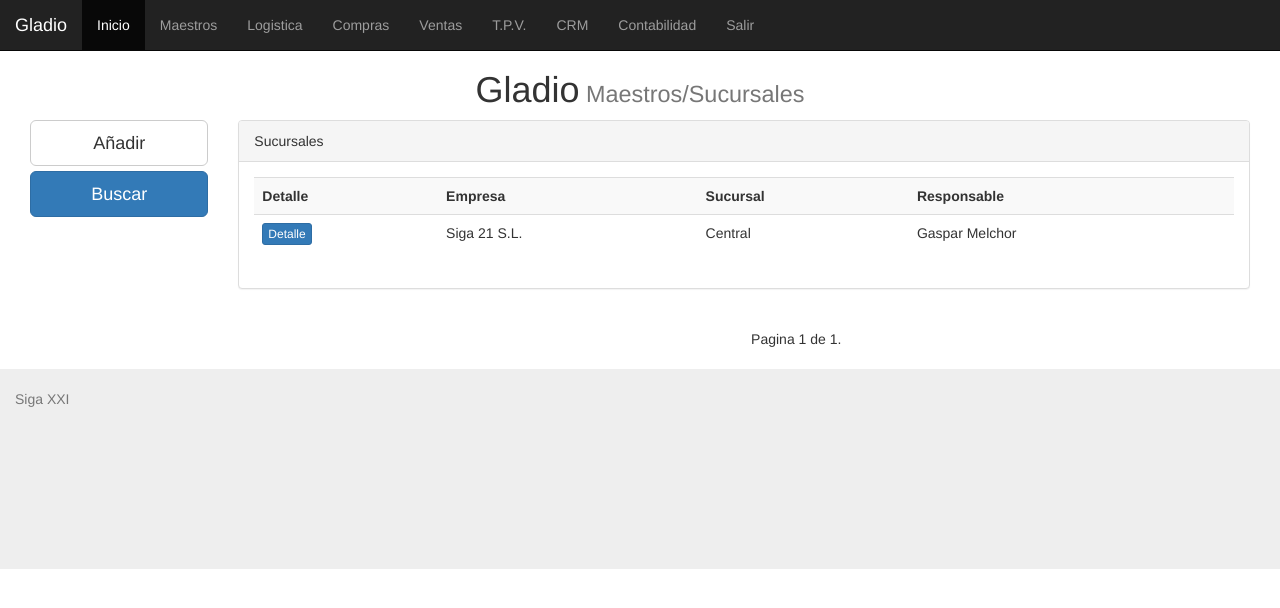
After one commit to jroca72/gladio, a Django app: page /sucursal/ in a window 1280 px wide. The commit adds this page. Shown: the top 608 px of the page. Run offline with Django 3.2, Linux system fonts and the light colour scheme; data comes from the database, SQL or seed files in the repository; some libraries are stand-ins or nearby versions.

Commit message:
'sucursales'

```diff
--- a/gladio/gladio/urls.py
+++ b/gladio/gladio/urls.py
@@ -6,7 +6,7 @@ from django.conf import settings
 from pugio import views
 from pugio.views import home, masters
 from pugio.views import ListaProvincia, ListaImpuesto, ListaPoblacion, ListaMoneda, ListaEmpresa
-
+from pugio.views import ListaSucursal
 urlpatterns = [
     url(r'^admin/', admin.site.urls),
     url(r'^$', views.home, name='home'),
@@ -16,6 +16,7 @@ urlpatterns = [
     url(r'^poblacion/',ListaPoblacion.as_view(), name = 'ListaPoblacion'),
     url(r'^moneda/',ListaMoneda.as_view(), name = 'ListaMoneda'),
     url(r'^empresa/',ListaEmpresa.as_view(), name = 'ListaEmpresa'),
+    url(r'^sucursal/',ListaSucursal.as_view(), name = 'ListaSucrusal'),
 ]
 
 if settings.DEBUG:
--- a/gladio/pugio/views.py
+++ b/gladio/pugio/views.py
@@ -5,7 +5,7 @@ from django.template import RequestContext
 from datetime import datetime, timedelta
 from django.utils import timezone
 from django.views.generic import ListView, DetailView
-from pugio.models import provincia, impuesto, poblacion, moneda, empresa
+from pugio.models import provincia, impuesto, poblacion, moneda, empresa, sucursal
 
 # vistas -----------------------------------------------------
 def home(request):
@@ -38,3 +38,8 @@ class ListaEmpresa(ListView):
 	queryset = empresa.objects.order_by('razon_social')
 	context_objects_name = 'empresa'
 	paginate_by = 10
+
+class ListaSucursal(ListView):
+	queryset = sucursal.objects.order_by('empresa')
+	context_objects_name = 'sucursal'
+	paginate_by = 10
--- a/gladio/templates/pugio/masters.html
+++ b/gladio/templates/pugio/masters.html
@@ -14,7 +14,7 @@
 		<a href="/impuesto" class="btn btn-default btn-lg btn-block">Impuestos</a>
 		<a href="#" class="btn btn-default btn-lg btn-block">Formas de Pago</a>
 		<a href="/empresa" class="btn btn-default btn-lg btn-block">Empresas</a>
-		<a href="#" class="btn btn-default btn-lg btn-block">Sucursal</a>
+		<a href="/sucursal" class="btn btn-default btn-lg btn-block">Sucursal</a>
 		<a href="#" class="btn btn-default btn-lg btn-block">Almacenes</a>
 		<a href="#" class="btn btn-default btn-lg btn-block">Empleados</a>
 		<a href="#" class="btn btn-default btn-lg btn-block">Almacenes</a>
--- /dev/null
+++ b/gladio/templates/pugio/sucursal_list.html
@@ -0,0 +1,57 @@
+{% extends "base.html" %}
+{%   load   staticfiles   %}
+
+{% block elcss %}
+{% endblock %}
+{% block titulo %} Maestros/Sucursales {% endblock %}
+{% block content %}
+<row>
+	<div class="col-md-2">
+		<a href="#" class="btn btn-default btn-lg btn-block">Añadir</a>
+		<a href="#" class="btn btn-primary btn-lg btn-block">Buscar</a>
+		<br /><br /><br />
+    </div>
+    <div class="col-md-10" >
+			<div class="panel panel-default">
+			<div class="panel-heading">Sucursales</div>
+			<div class ="panel-body">
+				{% if object_list %}
+				<div class="table-responsive">
+				<table class="table table-striped">
+					<th>Detalle</th>
+					<th>Empresa</th>
+					<th>Sucursal</th>
+					<th>Responsable</th>
+					{% for sucursal in object_list %}
+						<tr>
+							<td><a href="#" class="btn btn-primary btn-xs">Detalle</a></td>
+							<td>{{ sucursal.empresa.razon_social}}</td>
+							<td>{{ sucursal.sucursal }}</td>
+							<td>{{ sucursal.responsable }}</td>
+					{% endfor %}
+				  </table>
+				</div>
+		    {% else %}
+        	<p class="text-warning">No hay sucursales registradas.</p>
+        {% endif %}
+			</div>
+		</div>
+    </div>
+</row>
+<!-- paginado -->
+<row>
+	<div class="col-md-9 col-md-offset-3">
+		<nav>
+			<ul class="pager">
+				{% if page_obj.has_previous %}
+				<li class="previus"><a href="?page={{ page_obj.previous_page_number }}"><spam aria-hideen="true">&larr;</spam>Anterior</a></li>
+				{%endif%}
+				<li> Pagina {{ page_obj.number }} de {{ paginator.num_pages }}.</li>
+				{% if page_obj.has_next %}
+				<li class="next"><a href="?page={{ page_obj.next_page_number }}">Siguiente<spam aria-hideen="true">&rarr;</spam></a></li>
+				{%endif%}
+			</ul>
+		</nav>
+	</div>
+</row>
+{% endblock %}
```
